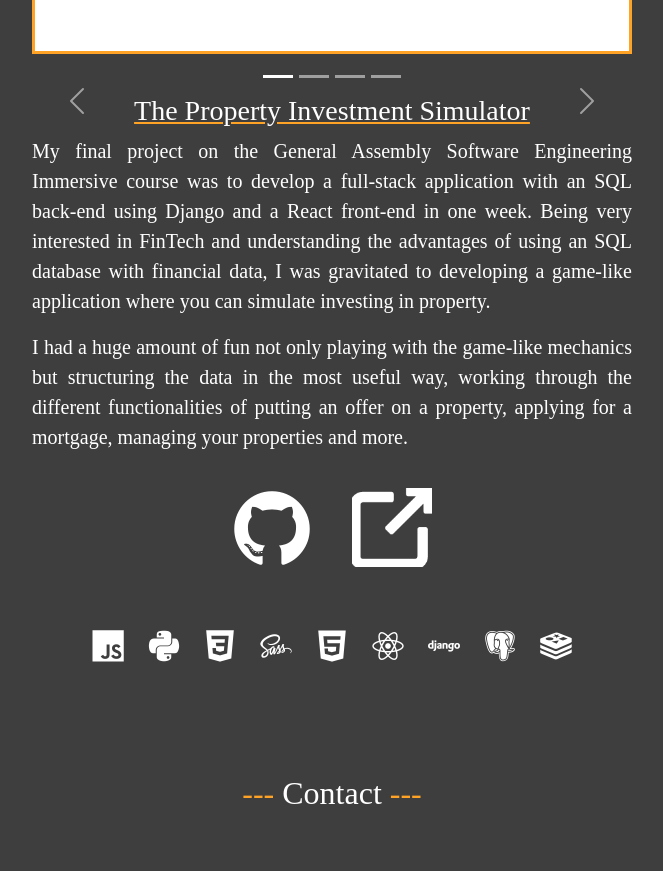
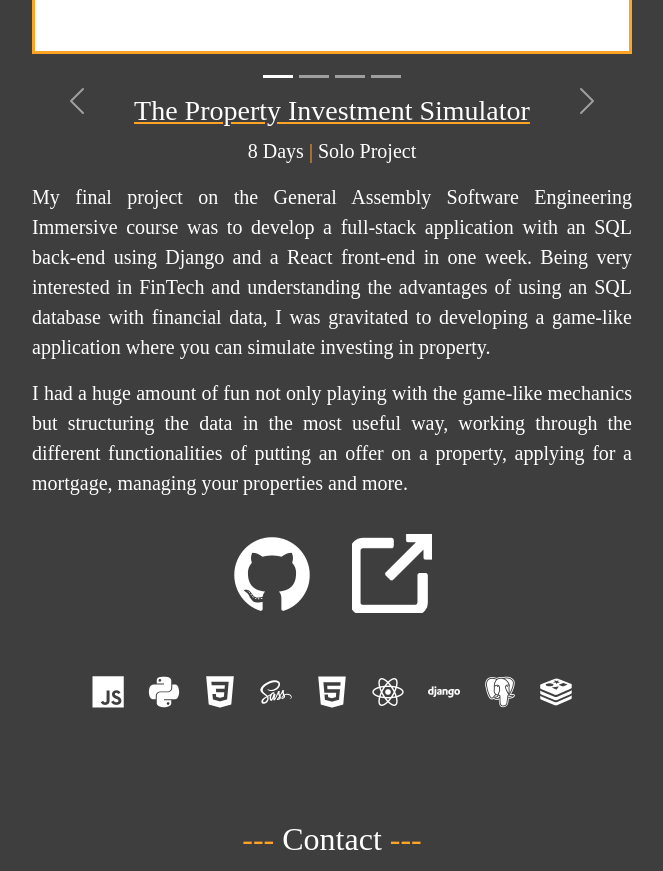
Before and after one commit to tonyhaunschmidt/personal_website, a React (Create React App) app: page / in a window 1280 px wide. Shown: the part 3280-4151 px from the top of the page, without its empty margins (308-971 px from the left). Built offline with nearby package versions, Linux system fonts and the light colour scheme; a web font is replaced by a local one.

Commit message:
added stats to projects

```diff
--- a/src/App.js
+++ b/src/App.js
@@ -143,6 +143,7 @@ function App() {
             </div>
             <Carousel.Caption>
               <h3>The Property Investment Simulator</h3>
+              <p className='stats'>8 Days <span>|</span> Solo Project</p>
               <p>My final project on the General Assembly Software Engineering Immersive course was to develop a full-stack application with an SQL back-end using Django and a React front-end in one week. Being very interested in FinTech and understanding the advantages of using an SQL database with financial data, I was gravitated to developing a game-like application where you can simulate investing in property.</p>
               <p>I had a huge amount of fun not only playing with the game-like mechanics but structuring the data in the most useful way, working through the different functionalities of putting an offer on a property, applying for a mortgage, managing your properties and more.</p>
               <div className='links'>
@@ -174,6 +175,7 @@ function App() {
             </div>
             <Carousel.Caption>
               <h3>FaceCook</h3>
+              <p className='stats'>7 Days <span>|</span> Group Project (3)</p>
               <p>My first full-stack project, as part of a group of 3, was to create a MERN Application in one week consuming from our own RESTful API made with Express. FaceCook is a social media app where you can share recipes and plan your meals. I thoroughly enjoyed this project and learnt a lot from the time spent working on it, including the importance of planning and what kind of pitfalls to look out for when designing your own back-end as well as developing productive ways to share and organise the workload using Trello and having daily meetings.</p>
               <p>I adopted a role as team leader in this project and developed the initial idea and wire framing and plan for the back-end data structure. I also went on to code the search page as well as the profile pages and shopping list functionality and any additional functionality that I could implement.</p>
               <div className='links'>
@@ -204,6 +206,7 @@ function App() {
             </div>
             <Carousel.Caption>
               <h3>GetMemes</h3>
+              <p className='stats'>2 Days <span>|</span> Pair Project</p>
               <p>This two day assignment was to, in a pair, create a front-end React App using a public API. As well as getting to showcase our newly learnt React and framework knowledge, this was a great project to get familiar with pair-coding, in which we agreed upon a shared vision and utilised each of our strengths and skills to realise that vision. </p>
               <p>My main contributions to this project was mainly functionality in the form of page navigation, handling API requests and working with the data.</p>
               <div className='links'>
@@ -231,6 +234,7 @@ function App() {
             </div>
             <Carousel.Caption>
               <h3>Tetris</h3>
+              <p className='stats'>7 Days <span>|</span> Solo Project</p>
               <p>Using Vanilla HTML, CSS and JavaScript the assignment was to build a grid based game in one week. Wanting to challenge myself and seeing it as a big step up from what we covered in the lectures I decided to recreate the classic game, Tetris. This project really solidified my fundamental JavaScript and let me flex my logic based coding skills.</p>
               <div className='links'>
                 <a href='https://github.com/tonyhaunschmidt/GA-PROJECT-1-TETRIS' target='_blank' rel="noopener noreferrer">
--- a/src/main.scss
+++ b/src/main.scss
@@ -177,6 +177,12 @@ span{
       h3{
         text-decoration: underline $orange;
       }
+      .stats{
+        text-align: center;
+        span{
+          color: $orange
+        }
+      }
       p{
         text-align: justify;
       }
```
Also changed, not shown: package.json (line endings or trailing spaces), 10 other files (tests, documents, lock files or other folders).
